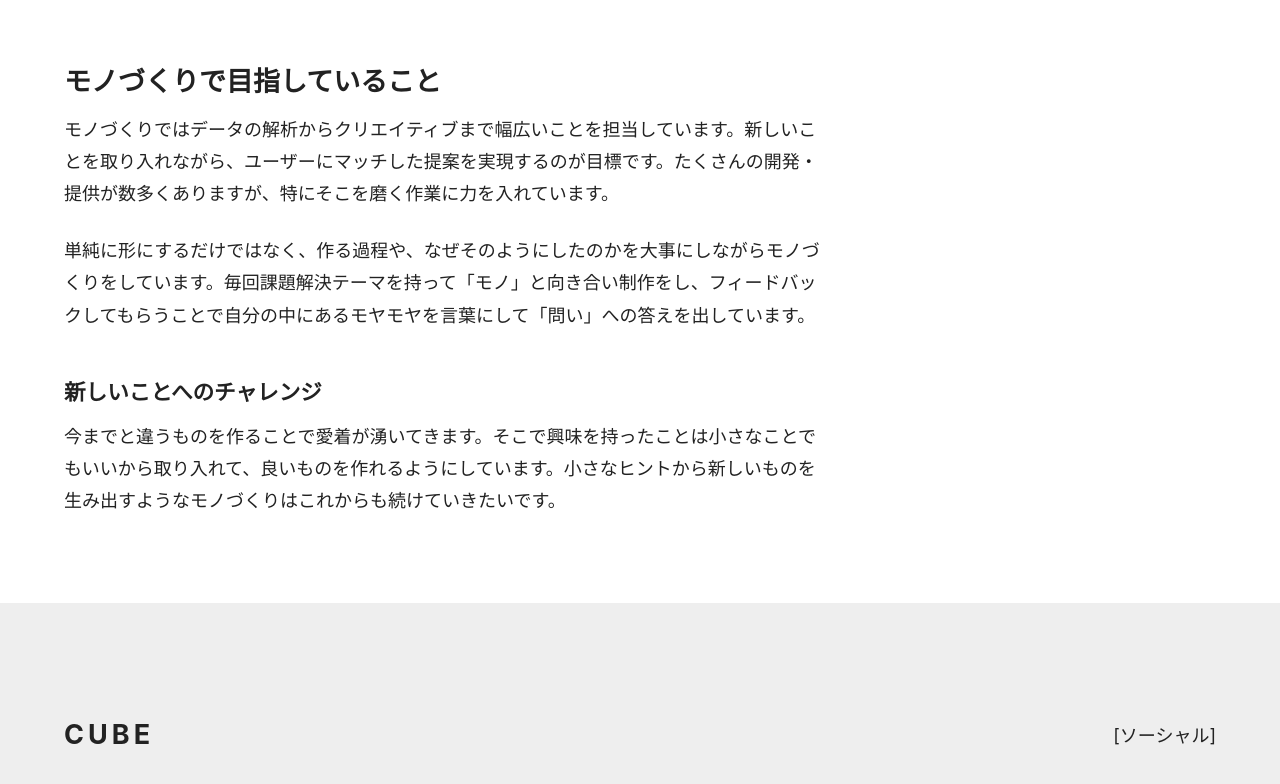
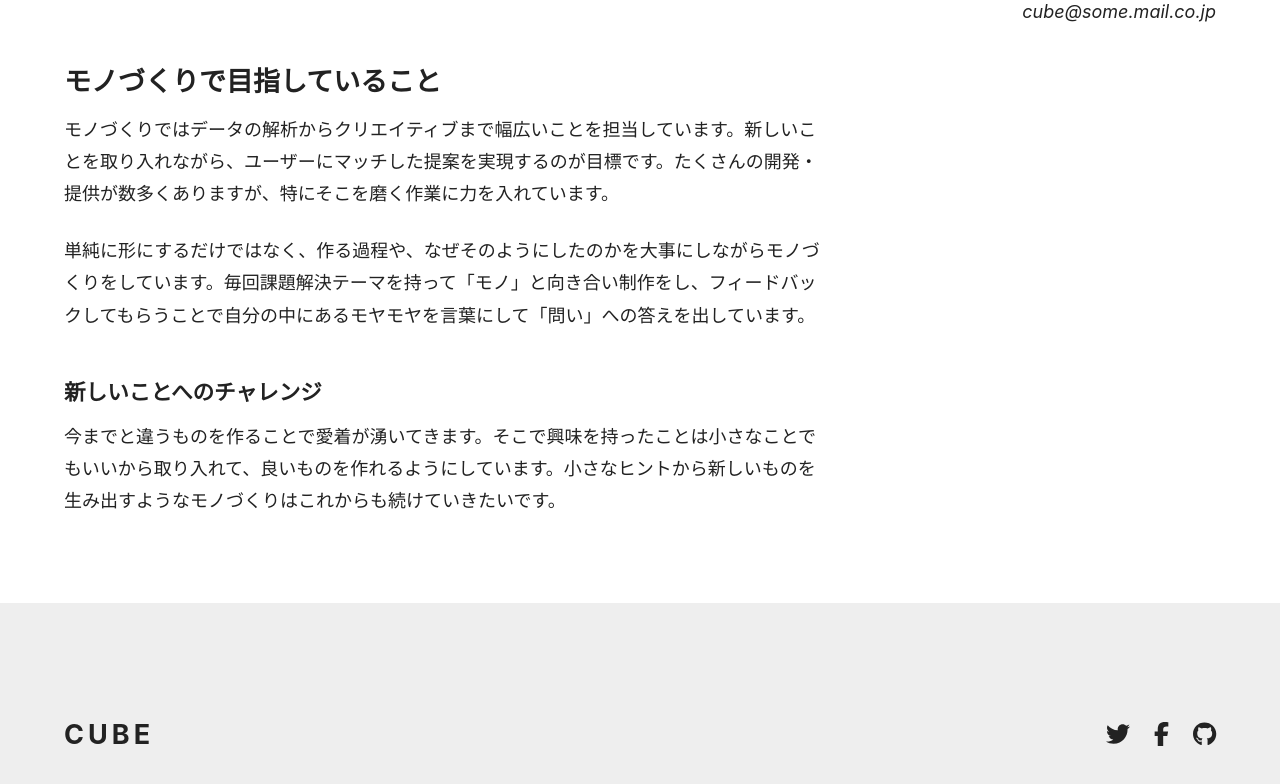
Before and after one commit to kyokusoradio/next-react-site, a Next.js app: page /about in a window 1280 px wide. Shown: the part 1230-2014 px from the top of the page. Built offline with nearby package versions, Linux system fonts and the light colour scheme.

Commit message:
update social icons

```diff
--- a/components/contact.js
+++ b/components/contact.js
@@ -1,9 +1,11 @@
+import Social from 'components/social'
 import styles from "styles/contact.module.css"
 
 export default function Contact() {
   return (
     <div className={styles.stack}>
       <h3 className={styles.heading}>Contact</h3>
+      <Social iconSize="30px" />
       <address>cube@some.mail.co.jp</address>
     </div>
   )
--- a/components/footer.js
+++ b/components/footer.js
@@ -1,5 +1,6 @@
 import Container from "components/container"
 import Logo from "components/logo"
+import Social from "components/social"
 import styles from "styles/footer.module.css"
 
 export default function Footer() {
@@ -8,7 +9,7 @@ export default function Footer() {
         <Container>
             <div className={styles.flexContainer}>
                 <Logo />
-                [ソーシャル]
+                <Social />
             </div>
         </Container>
     </footer>
--- a/components/social.js
+++ b/components/social.js
@@ -1,21 +1,33 @@
--stimport styles from 'styles/social.module.css'
+import styles from 'styles/social.module.css'
 
 import {FontAwesomeIcon} from '@fortawesome/react-fontawesome'
-imprt {
+import {
   faTwitter,
   faFacebookF,
   faGithub,
-} from '@fortawesome/free-brandsvg-icons'
+} from '@fortawesome/free-brands-svg-icons'
 
-export default function Social() {
+export default function Social({ iconSize = 'initial' }) {
   return (
-    <ul className={styles.list}>
+    <ul className={styles.list} style={{ '--icon-size': iconSize}}>
       <li>
         <a href="https://twitter.com/">
           <FontAwesomeIcon icon={faTwitter} />
           <span className='sr-only'>Twitter</span>
         </a>
       </li>
+      <li>
+        <a href="https://www.facebook.com/">
+          <FontAwesomeIcon icon={faFacebookF} />
+          <span className='sr-only'>Facebook</span>
+        </a>
+      </li>
+      <li>
+        <a href="https://github.com/">
+          <FontAwesomeIcon icon={faGithub} />
+          <span className='sr-only'>GitHub</span>
+        </a>
+      </li>
     </ul>
   )
 }
--- a/styles/social.module.css
+++ b/styles/social.module.css
@@ -0,0 +1,5 @@
+.list{
+  display: flex;
+ gap: 1.5rem;
+  font-size: var(--icon-ze, 24px);
+}
```
Also changed, not shown: 1 other file (tests, documents, lock files or other folders).
